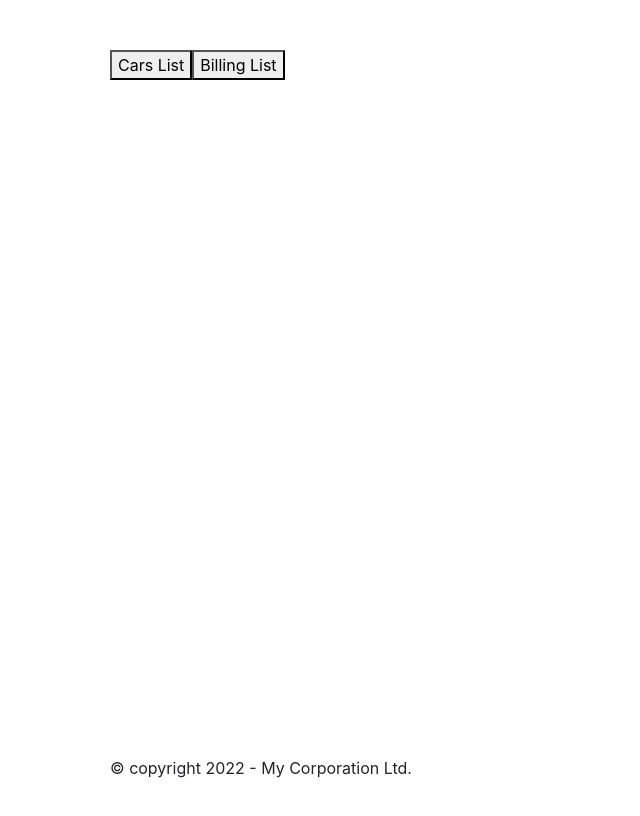
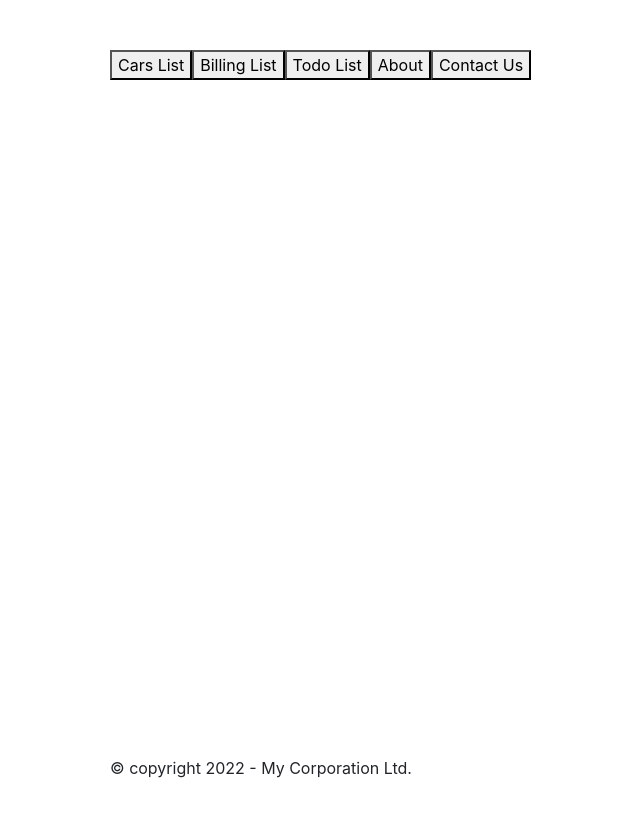
Before and after one commit to Gopal-Bhattarai/React, a React (Create React App) app: page / in a window 1280 px wide. Shown: the top 816 px of the page, without its empty margins (180-820 px from the left). Built offline with nearby package versions, Linux system fonts and the light colour scheme.

Commit message:
using MAP for buttons & condition check

```diff
--- a/src/App.js
+++ b/src/App.js
@@ -11,15 +11,37 @@ function App() {
   const [selectList, setSelectList] = useState("");
   const LISTS = [{
     name: 'carslist',
-    title: 'Cars List'
-  },{
+    title: 'Cars List',
+    component: <CarsList />
+  },
+  {
     name: 'bilinglist',
-    title: 'Billing List'
-  }]
+    title: 'Billing List',
+    component: <BillingList />
+  },
+  {
+    name: 'todolist',
+    title: 'Todo List',
+    component: <h2>Not yet created</h2>
+  },
+  {
+    name: 'about',
+    title: 'About',
+    component: <h2>We are students from TechAxle</h2>
+  },
+  {
+    name: 'contact',
+    title: 'Contact Us',
+    component: <h2>Contact us for further information</h2>
+  },
+]
   return (
     <div className="App">
-      <button className={selectList === 'carslist' ? 'selected':''} onClick={() => setSelectList('carslist')}>Cars List</button>
-      <button className={selectList === 'bilinglist' ? 'selected':''} onClick={() => setSelectList('bilinglist')}>Billing List</button>
+      {LISTS.map(list => (<button key={list.name}
+      className={selectList === list.name
+      ? 'selected':''} onClick={() => setSelectList(list.name)}>
+        {list.title}</button>))}
+
 
 
       <ToastContainer
@@ -34,8 +56,11 @@ function App() {
         pauseOnHover
         theme="light"
         />
-      {selectList==='carslist' && <CarsList />}
-      {selectList==='bilinglist' && <BillingList /> }
+        {LISTS.map(list => (
+          list.name === selectList ? list.component : null
+        ))}
+      {/* {selectList==='carslist' && <CarsList />}
+      {selectList==='bilinglist' && <BillingList /> } */}
       <Footer />
     </div>
   );
```
